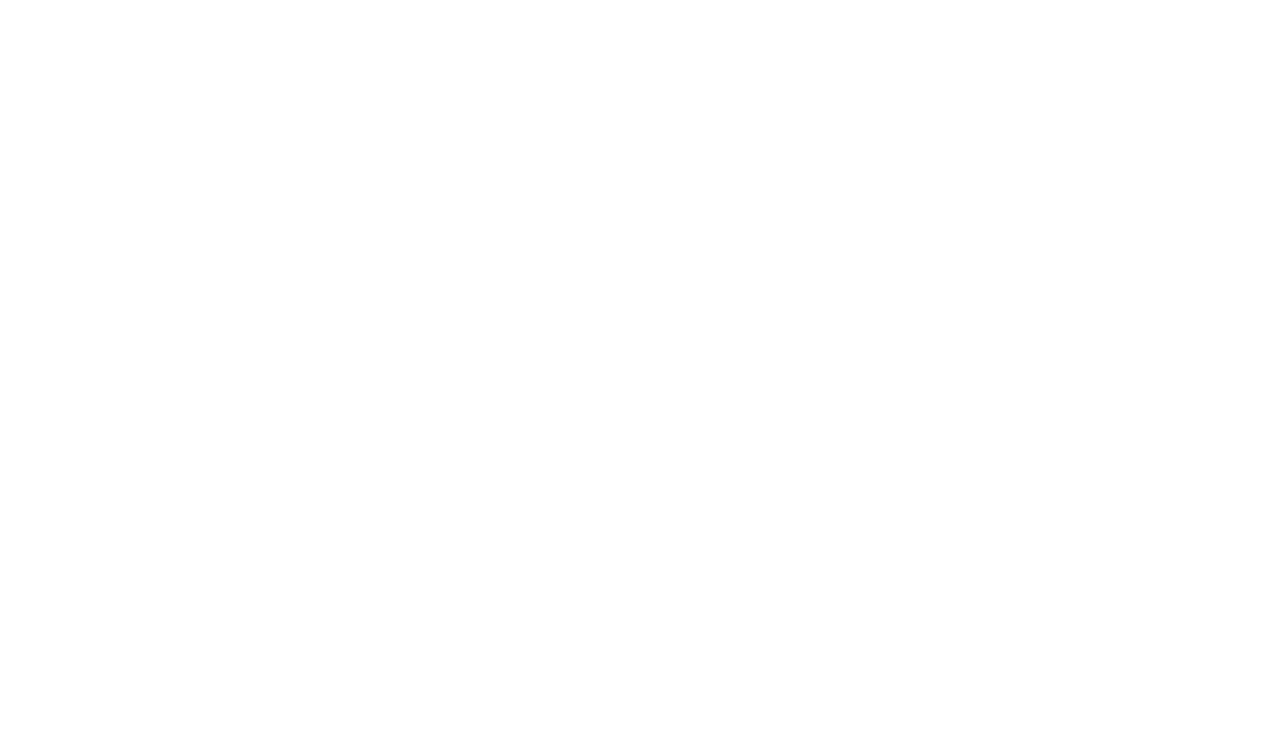
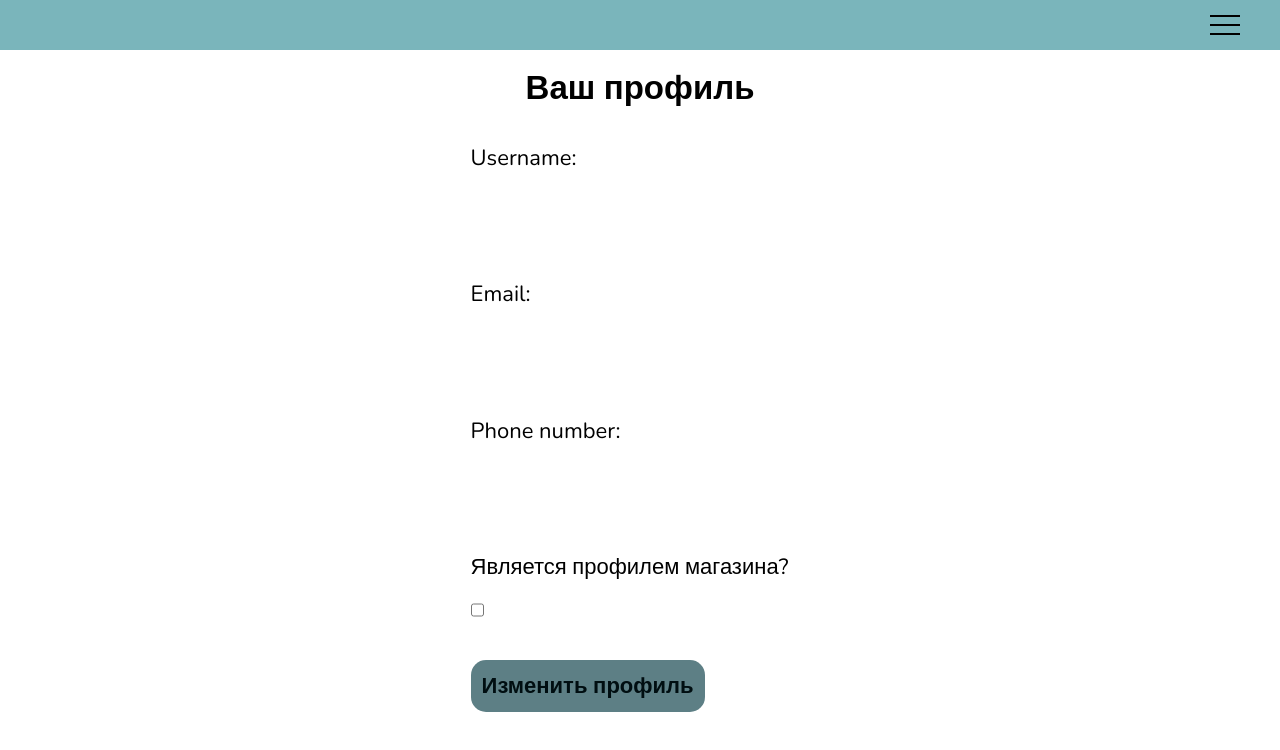
Before and after one commit to shansty/online-store-front, a React (Create React App) app: page /profile in a window 1280 px wide. Before the commit this address had no page. Shown: the top 750 px of the page. Built offline with nearby package versions, Linux system fonts and the light colour scheme.

Commit message:
Add Profile

```diff
--- a/src/components/App.js
+++ b/src/components/App.js
@@ -1,10 +1,14 @@
 import Login from './Login';
 import Register from './Register';
-import HomePage from './HomePage';
+import HomePage from './homePage/HomePage';
+import Profile from './profile/Profile';
+import BurgerMenu from './homePage/BurgerMenu';
 import { Route, BrowserRouter, Routes} from 'react-router-dom';
+import { useState } from 'react';
 
 function App() {
-
+  const [burgerMenuActive, setBurgerMenuActive] = useState(false);
+  const items = [{value: "Главная страница", href: "/"},{value: "Профиль", href: "/profile"}, {value: "О нас", href: "/about"}]
 
   return (
     <main className="App">
@@ -13,8 +17,19 @@
               <Route path="/" element={<HomePage />} />
               <Route path="/login" element={<Login />} />
               <Route path="/register" element={<Register />} />
+              <Route path="/profile" element={<Profile />} />
         </Routes>
       </BrowserRouter>
+      <nav className="burger_navigation">
+                <div className="burger-btn" onClick={() => setBurgerMenuActive(!burgerMenuActive)}>
+                    <span/>
+                </div>
+            </nav>
+            <BurgerMenu
+            active={burgerMenuActive}
+            setActive={setBurgerMenuActive}
+            items={items}
+            />
     </main>
   );
 }
--- a/src/components/HomePage.js
+++ /dev/null
@@ -1,31 +0,0 @@
-import { Link } from "react-router-dom"
-import Menu from "./Menu";
-import { useState } from "react";
-
-const HomePage = () => {
-    const [burgerMenuActive, setBurgerMenuActive] = useState(false);
-    const items = [{value: "Профиль", href: "/profile"}, {value: "О нас", href: "/about"}]
-    return(
-        <>
-            <h1>Some HomePage</h1>
-            <Link to="/register">
-                Register
-            </Link>
-            <Link to="/login">
-                Login
-            </Link>
-            <nav>
-                <div className="burger-btn" onClick={() => setBurgerMenuActive(!burgerMenuActive)}>
-                    <span/>
-                </div>
-            </nav>
-            <Menu
-            active={burgerMenuActive}
-            setActive={setBurgerMenuActive}
-            items={items}
-            />
-        </>
-    )
-}
-
-export default HomePage;
--- a/src/components/Login.js
+++ b/src/components/Login.js
@@ -11,7 +11,7 @@
     const userRef = useRef();
     const errRef = useRef();
 
-    const [user, setUser] = useState("");
+    const [email, setEmail] = useState("");
     const [pwd, setPwd] = useState("");
     const [errMsg, setErrMsq] = useState("");
     const [success, setSuccess] = useState(false);
@@ -22,18 +22,18 @@
 
     useEffect(() => {
         setErrMsq("");
-    }, [user, pwd])
+    }, [email, pwd])
 
     const handleSubmit = async (e) => {
         e.preventDefault();
         try {
-            const response = await axios.post(LOGIN_URL, {email:user, password:pwd},
+            const response = await axios.post(LOGIN_URL, {email:email, password:pwd},
                 {headers: {'Access-Control-Allow-Origin': '*', 'Content-Type': 'application/json'}});
 
             console.log(JSON.stringify(response?.data));
            // const accessToken = response?.data?.accessToken;
            // setAuth({ user, pwd, accessToken });
-            setUser('');
+            setEmail('');
             setPwd('');
             setSuccess(true);
         } catch (err) {
@@ -66,14 +66,14 @@
                     <p ref={errRef} className={errMsg ? "errmsg" : "offcreen"} aria-live="assertive">{errMsg}</p>
                     <h1>Sign In</h1>
                     <form onSubmit={handleSubmit}>
-                        <label htmlFor="username"> Username:</label>
+                        <label htmlFor="email"> Email:</label>
                         <input
                             type="text"
-                            id="username"
+                            id="email"
                             ref={userRef}
                             autoComplete="off"
-                            onChange={(e) => setUser(e.target.value)}
-                            value={user}
+                            onChange={(e) => setEmail(e.target.value)}
+                            value={email}
                             requred
                         />
 
--- a/src/components/Register.js
+++ b/src/components/Register.js
@@ -66,7 +66,7 @@
         }
         try {
             const response = await axios.post(REGISTER_URL,
-                { fullName: user, email: email, password: pwd }
+                { userName: user, email: email, password: pwd }
             );
             console.log(response.data);
             console.log(JSON.stringify(response))
--- a/src/components/Menu.js
+++ b/src/components/homePage/BurgerMenu.js
@@ -1,6 +1,4 @@
-import { Link } from "react-router-dom"
-
-const Menu = ({items, active, setActive}) => {
+const BurgerMenu = ({items, active, setActive}) => {
     return(
         <>
             <div className={active ? "burger-menu active" : "burger-menu"} onClick={() => setActive(false)}>
@@ -18,4 +16,4 @@
     )
 }
 
-export default Menu;
+export default BurgerMenu;
--- /dev/null
+++ b/src/components/homePage/HomePage.js
@@ -0,0 +1,17 @@
+import { Link } from "react-router-dom"
+
+const HomePage = () => {
+    return(
+        <>
+            <h1>Some HomePage</h1>
+            <Link to="/register">
+                Register
+            </Link>
+            <Link to="/login">
+                Login
+            </Link>
+        </>
+    )
+}
+
+export default HomePage;
--- /dev/null
+++ b/src/components/profile/Profile.js
@@ -0,0 +1,86 @@
+import { useState, useEffect } from "react";
+import axios from "../../api/axios";
+
+const Profile = () => {
+    const PROFILE_URL = '/profile';
+
+    const[user, setUser] = useState({
+        email : "",
+        userName: "",
+        phoneNumber: "",
+        shopOwner: false
+    });
+    const[userName, setUserName] = useState("");
+    const[email, setEmail] = useState("");
+    const[phoneNumber, setPhoneNumber] = useState("");
+    const[shopOwner, setShopOwner] = useState(false);
+    const [success, setSuccess] = useState(false);
+    const [errMsg, setErrMsq] = useState("");
+
+    useEffect(() => {
+        setUser({
+            userName: userName,
+            email: email,
+            phoneNumber: phoneNumber,
+            shopOwner: shopOwner
+        })
+    }, [userName, email, phoneNumber, shopOwner]);
+
+    const handleSubmit = async (e) => {
+        try {
+            const response = await axios.patch(PROFILE_URL, {user},
+                {headers: {'Access-Control-Allow-Origin': '*', 'Content-Type': 'application/json'}});
+            setUser({})
+            setSuccess(true);
+        } catch (err) {
+            console.error(err)
+            if(!err?.response) {
+                setErrMsq('No Server Response')
+            } else {
+                setErrMsq('Error')
+            }
+        }
+    }
+    return(
+        <>
+            <h2>Ваш профиль</h2>
+            <form className="profile_form" onSubmit={handleSubmit}>
+
+                <label htmlFor="username">Username:</label>
+                <input
+                    type="text"
+                    id="username"
+                    onChange={(e) => setUserName(e.target.value)}
+                    value={userName}
+                />
+
+                <label htmlFor="email">Email:</label>
+                <input
+                    type="email"
+                    id="email"
+                    onChange={(e) => setEmail(e.target.value)}
+                    value={email}
+                />
+
+                <label htmlFor="phoneNumber">Phone number: </label>
+                <input
+                    type="text"
+                    id="phoneNumber"
+                    onChange={(e) => setPhoneNumber(e.target.value)}
+                    value={phoneNumber}
+                />
+
+                <label htmlFor="owner">Является профилем магазина?</label>
+                <input
+                    type="checkbox"
+                    id="owner"
+                    checked={shopOwner}
+                    onChange={() => setShopOwner(!shopOwner)}
+                />
+                <button> Изменить профиль </button>
+            </form>
+        </>
+    )
+    }
+
+export default Profile;
--- a/src/index.css
+++ b/src/index.css
@@ -9,7 +9,7 @@
 html {
     font-family: 'Nunito', sans-serif;
     font-size: 22px;
-    color: #fff;
+    color: #000000;
 }
 
 body {
@@ -23,7 +23,7 @@
   justify-content: center;
   align-items: center;
   min-height: 100vh;
-  padding: 1rem 0.5rem;
+  padding: 3rem 0.5rem;
 }
 
 section {
@@ -52,6 +52,7 @@
 input[type="text"],
 input[type="password"],
 input[type="email"],
+input[type="checkbox"],
 button,
 textarea {
   font-family: 'Nunito', sans-serif;
@@ -124,7 +125,7 @@
     display: inline-block;
 }
 
-nav {
+nav.burger_navigation {
     height: 50px;
     width: 100%;
     background-color: #7ab5bb;
@@ -220,3 +221,21 @@
     margin: 5px;
     list-style: none;
 }
+
+.profile_form {
+    padding: 10px;
+    display: flex;
+    flex-direction: column;
+    justify-content: space-evenly;
+    align-items: baseline;
+    flex-grow: 1;
+    padding-bottom: 1rem;
+}
+
+.profile_form > label {
+    margin-right: 10px;
+    padding-right: .5em;
+}
+form.profile_form input {
+    flex: 1;
+}
```
Also changed, not shown: src/components/Profile.js (deleted).
